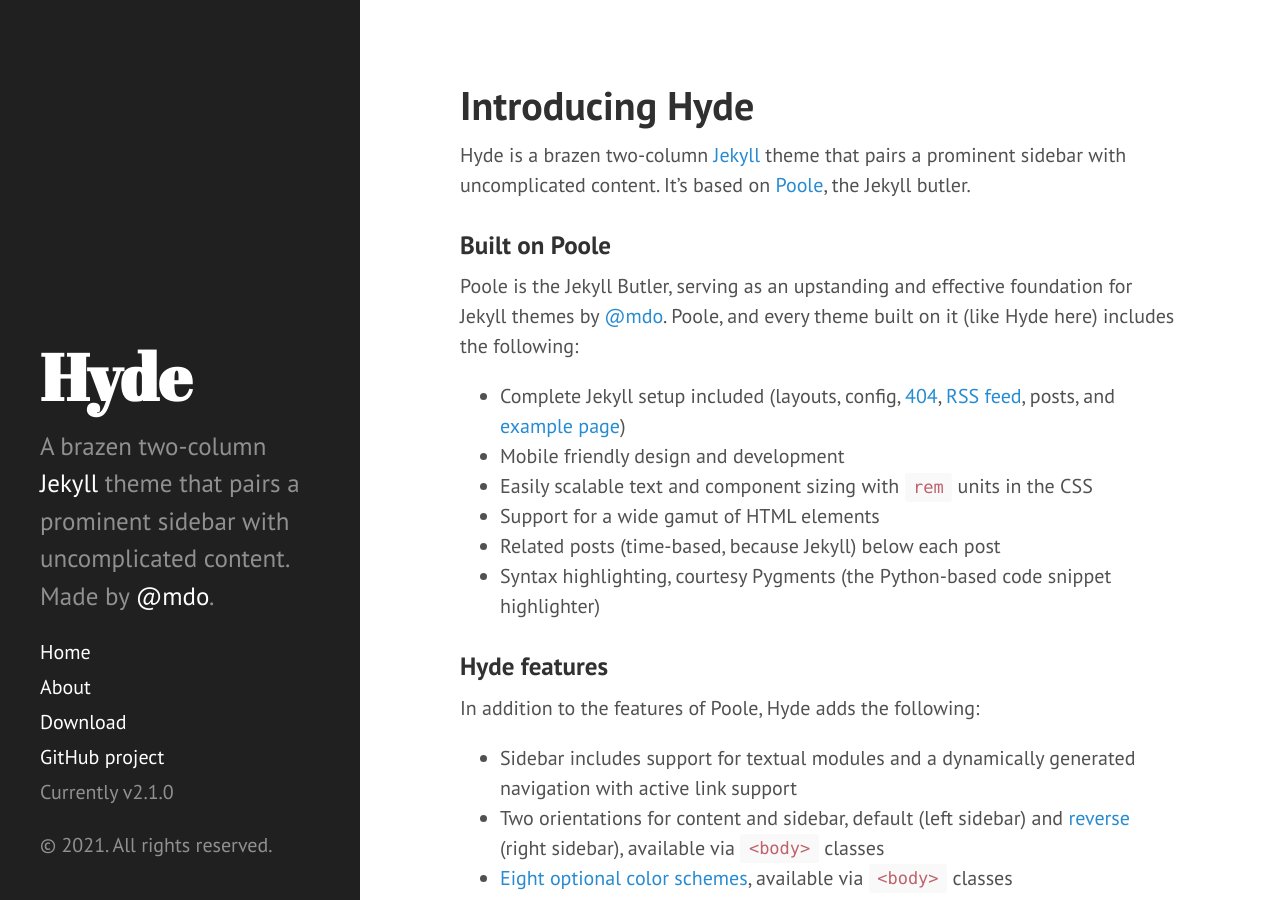
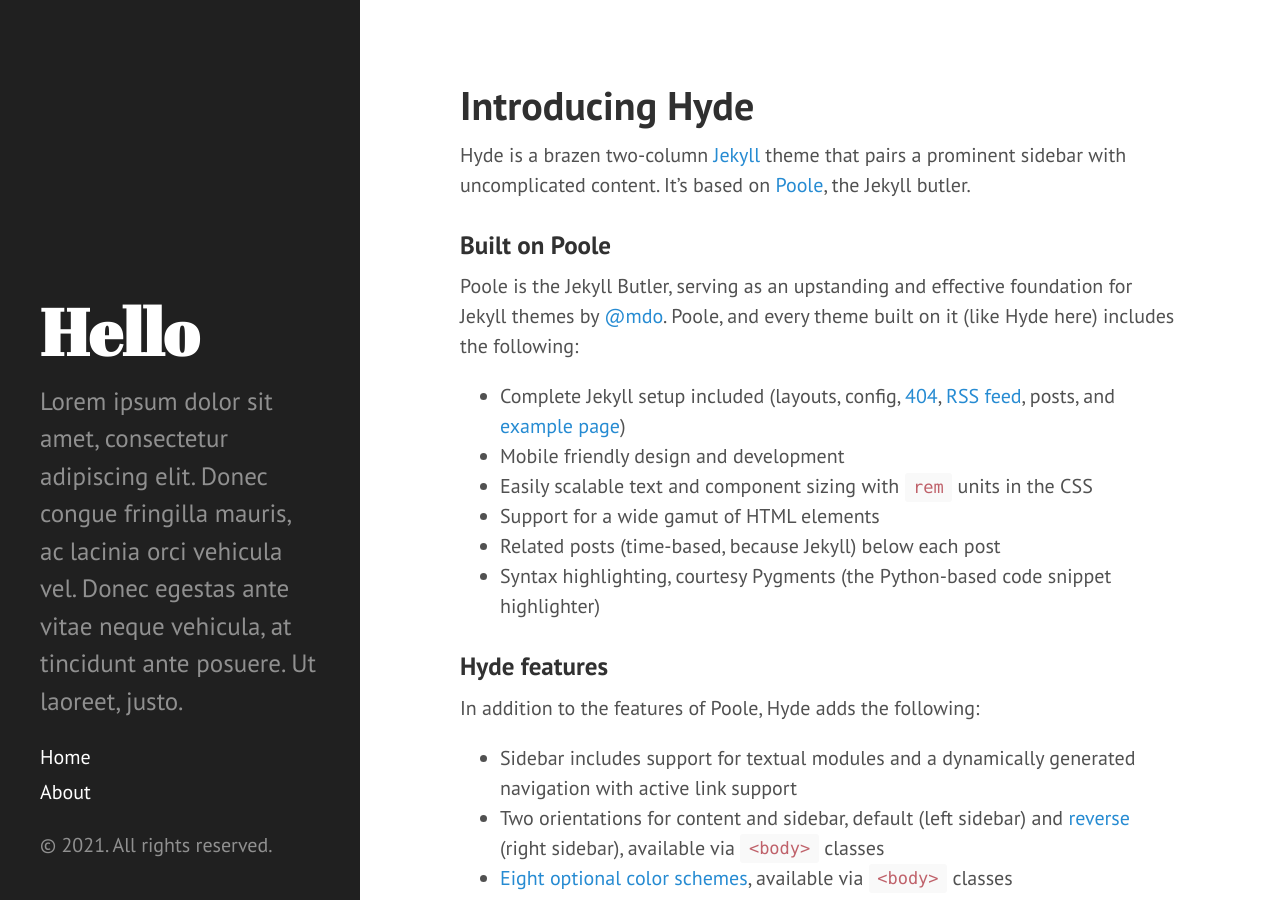
Before and after one commit to zackurben/sarahsayre, a Jekyll site: the page built from index.html, in a window 1280 px wide and 900 px high. Built offline with Jekyll 4.4.1, drawn with Linux system fonts in a browser that asks for light colours; the list of posts is cut into pages by our own code.

Commit message:
Adding some additional customizations, fixing warnings.

```diff
--- a/_config.yml
+++ b/_config.yml
@@ -1,6 +1,6 @@
 # Dependencies
 markdown: kramdown
-highlighter: pygments
+highlighter: rouge
 plugins: [jekyll-paginate]
 
 # Permalinks
@@ -8,23 +8,17 @@
 relative_permalinks: false
 
 # Setup
-title: Hyde
-tagline: 'A Jekyll theme'
-description: 'A brazen two-column <a href="http://jekyllrb.com" target="_blank">Jekyll</a> theme that pairs a prominent sidebar with uncomplicated content. Made by <a href="https://twitter.com/mdo" target="_blank">@mdo</a>.'
+title: Hello
+tagline: 'Sayre Photography'
+description: 'Lorem ipsum dolor sit amet, consectetur adipiscing elit. Donec congue fringilla mauris, ac lacinia orci vehicula vel. Donec egestas ante vitae neque vehicula, at tincidunt ante posuere. Ut laoreet, justo.'
 url: http://hyde.getpoole.com
 baseurl: /
 
 author:
-  name: 'Mark Otto'
-  url: https://twitter.com/mdo
+  name: 'Sarah Sayre'
+  email: ssayrephotography@outlook.com
 
 paginate: 5
-
-# Custom vars
-version: 2.1.0
-
-github:
-  repo: https://github.com/poole/hyde
 
 # conditionals
 enable_pagination: false
--- a/_includes/sidebar.html
+++ b/_includes/sidebar.html
@@ -2,9 +2,7 @@
   <div class="container sidebar-sticky">
     <div class="sidebar-about">
       <h1>
-        <a href="{{ site.baseurl }}">
-          {{ site.title }}
-        </a>
+        <a href="{{ site.baseurl }}"> {{ site.title }} </a>
       </h1>
       <p class="lead">{{ site.description }}</p>
     </div>
@@ -12,23 +10,13 @@
     <nav class="sidebar-nav">
       <a class="sidebar-nav-item{% if page.url == site.baseurl %} active{% endif %}" href="{{ site.baseurl }}">Home</a>
 
-      {% comment %}
-        The code below dynamically generates a sidebar nav of pages with
-        `layout: page` in the front-matter. See readme for usage.
-      {% endcomment %}
-
-      {% assign pages_list = site.pages %}
-      {% for node in pages_list %}
-        {% if node.title != null %}
-          {% if node.layout == "page" %}
-            <a class="sidebar-nav-item{% if page.url == node.url %} active{% endif %}" href="{{ node.url }}">{{ node.title }}</a>
-          {% endif %}
-        {% endif %}
-      {% endfor %}
-
-      <a class="sidebar-nav-item" href="{{ site.github.repo }}/archive/v{{ site.version }}.zip">Download</a>
-      <a class="sidebar-nav-item" href="{{ site.github.repo }}">GitHub project</a>
-      <span class="sidebar-nav-item">Currently v{{ site.version }}</span>
+      {% comment %} The code below dynamically generates a sidebar nav of pages with `layout: page` in the front-matter.
+      See readme for usage. {% endcomment %} {% assign pages_list = site.pages %} {% for node in pages_list %} {% if
+      node.title != null %} {% if node.layout == "page" %}
+      <a class="sidebar-nav-item{% if page.url == node.url %} active{% endif %}" href="{{ node.url }}"
+        >{{ node.title }}</a
+      >
+      {% endif %} {% endif %} {% endfor %}
     </nav>
 
     <p>&copy; {{ site.time | date: '%Y' }}. All rights reserved.</p>
--- a/atom.xml
+++ b/atom.xml
@@ -5,7 +5,7 @@
 <?xml version="1.0" encoding="utf-8"?>
 <feed xmlns="http://www.w3.org/2005/Atom">
 
- <title>{{ site.title }}</title>
+ <title>{{ site.title }} - {{ site.tagline }}</title>
  <link href="{{ site.url }}/atom.xml" rel="self"/>
  <link href="{{ site.url }}/"/>
  <updated>{{ site.time | date_to_xmlschema }}</updated>
```
